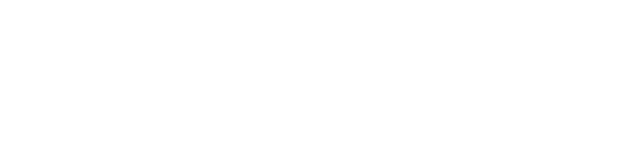
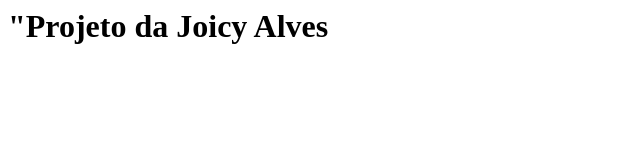
Before and after one commit to Joicy02/Cursinho, a plain HTML site: page Index.html in a window 1280 px wide. Shown: the whole page, without its empty margins (0-640 px from the left). Drawn offline with Linux system fonts and the light colour scheme.

Commit message:
Titulo da pagina

```diff
--- a/Index.html
+++ b/Index.html
@@ -2,5 +2,6 @@
 	<head>
 	</head>
 	<body>
+	<h1> "Projeto da Joicy Alves </h1>
 	</body>
 </html>
```
